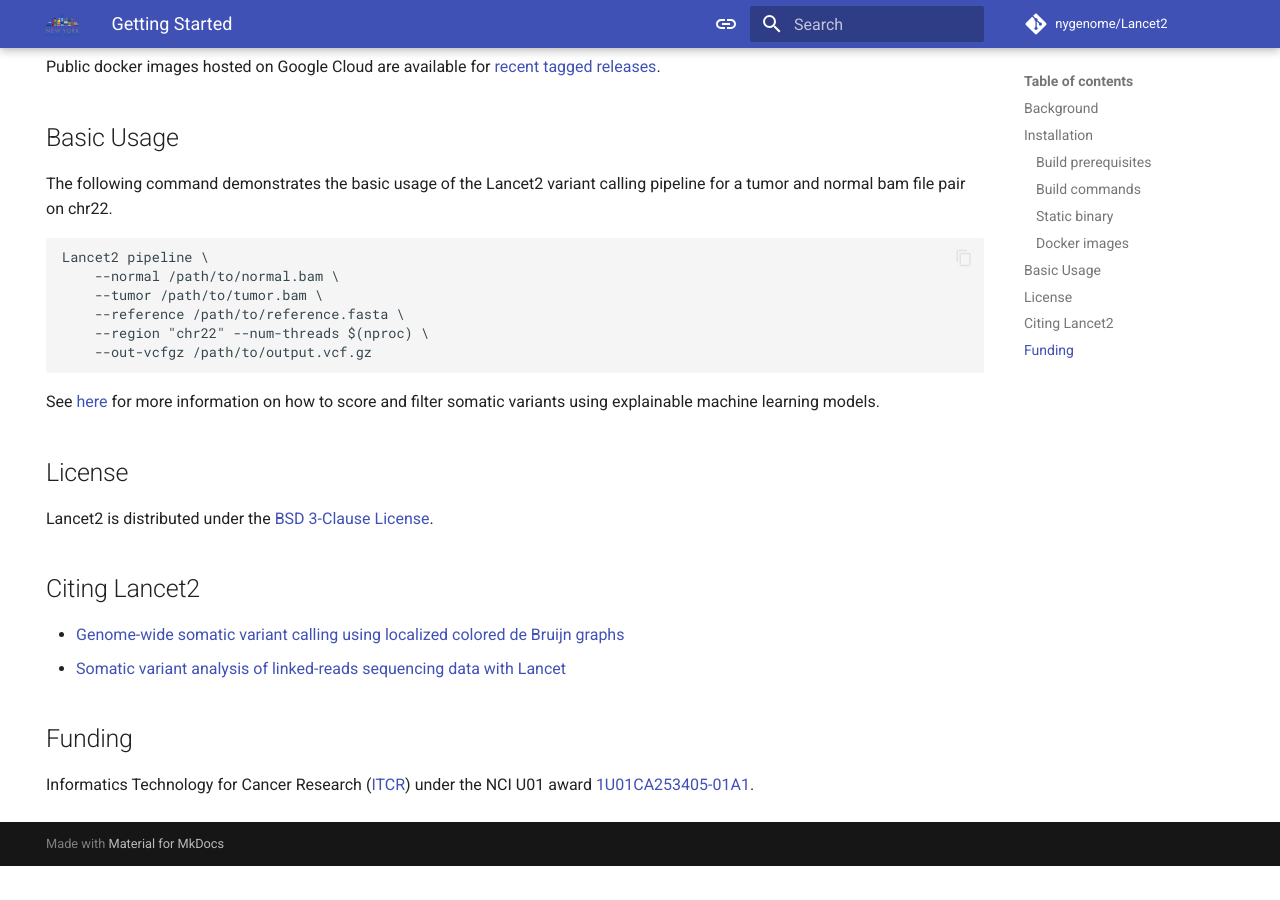
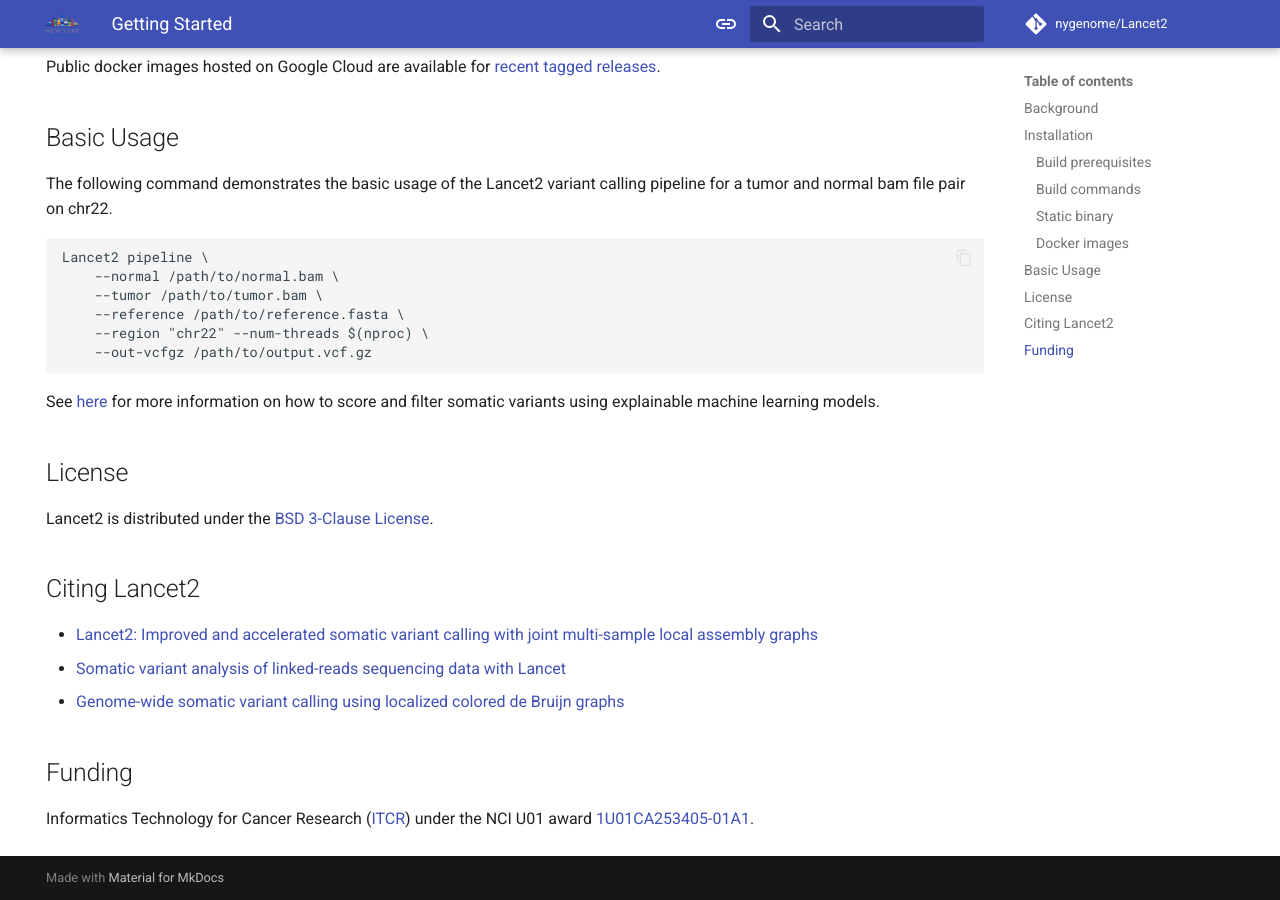
Before and after one commit to nygenome/Lancet2, an MkDocs documentation site: the page built from docs/index.md, in a window 1280 px wide and 900 px high, scrolled down 1247 px. Built offline with MkDocs 1.6.1 and Material for MkDocs 9.7.7, drawn with Linux system fonts in a browser that asks for light colours; plug-ins that fetch from the network failed and are left out; comment, search, counter and statistics services are not loaded; before the commit the page ends 2113 px from its top, so only the background shows below that.

Commit message:
chore: update docs index page

```diff
--- a/docs/index.md
+++ b/docs/index.md
@@ -74,8 +74,9 @@ Lancet2 is distributed under the [BSD 3-Clause License](https://github.com/nygen
 
 ## Citing Lancet2
 
+- [Lancet2: Improved and accelerated somatic variant calling with joint multi-sample local assembly graphs](https://www.biorxiv.org/content/10.1101/2025.02.18.638852v2)
+- [Somatic variant analysis of linked-reads sequencing data with Lancet](https://academic.oup.com/bioinformatics/article/37/13/1918/5926970)
 - [Genome-wide somatic variant calling using localized colored de Bruijn graphs](https://www.nature.com/articles/s42003-018-0023-9)
-- [Somatic variant analysis of linked-reads sequencing data with Lancet](https://academic.oup.com/bioinformatics/article/37/13/1918/5926970)
 
 ## Funding
 
```
